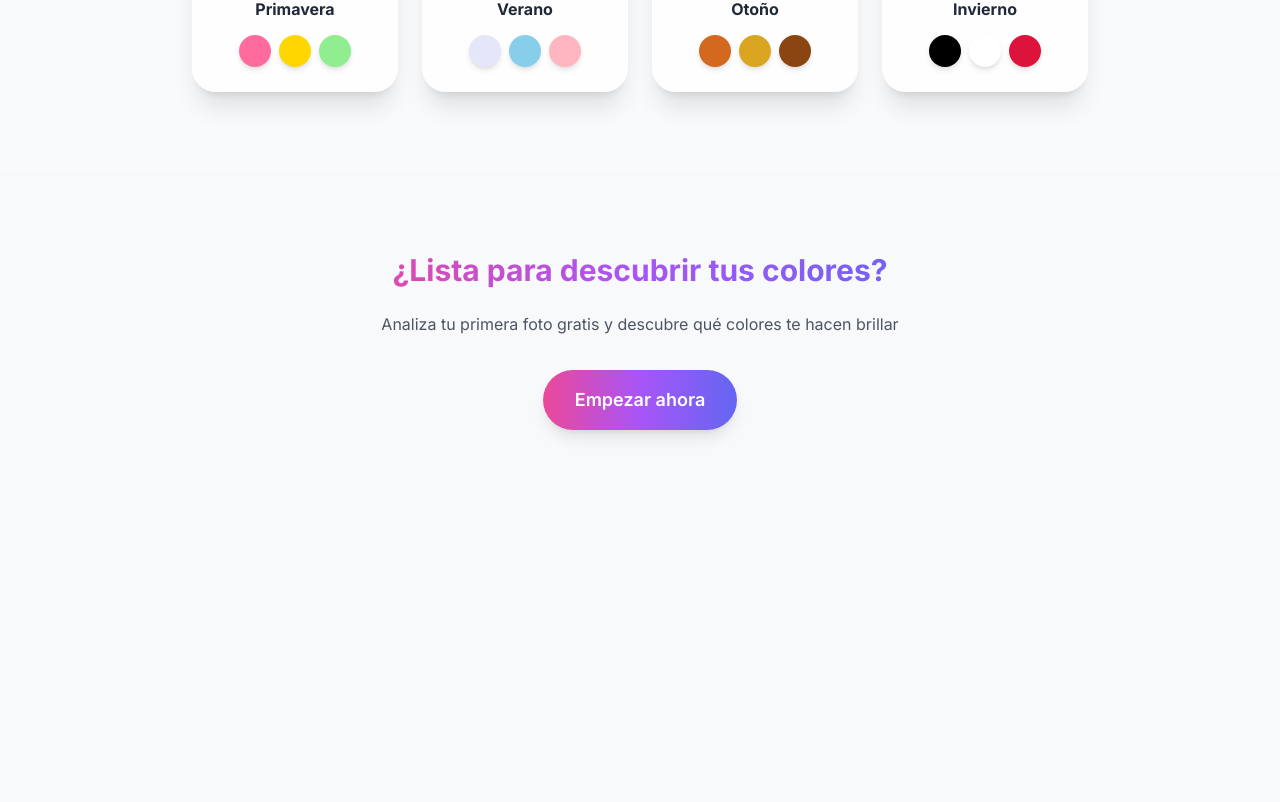
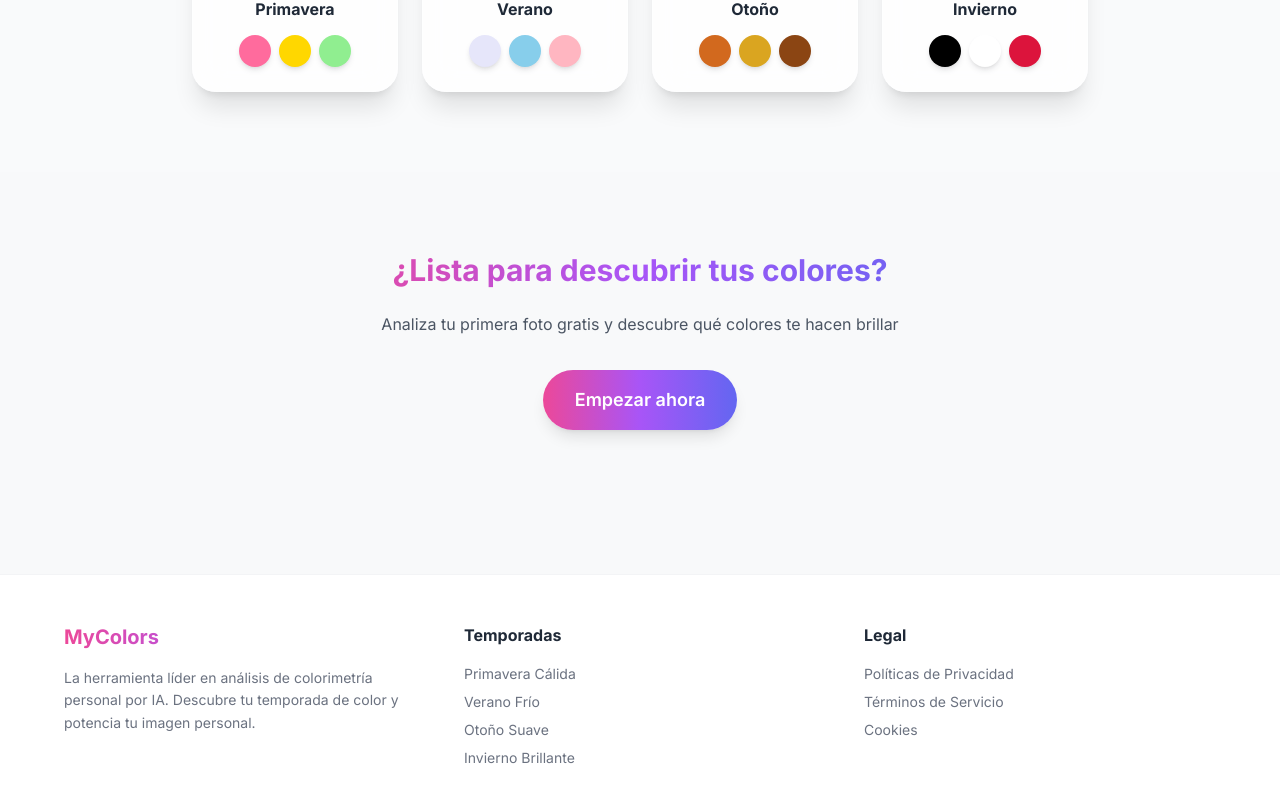
Before and after one commit to ocellll/MyColors, a React (Vite) app: page / in a window 1280 px wide. Shown: the part 1962-2764 px from the top of the page. Before the commit the page ends 2536 px from the top, so only its background shows below. Built offline with nearby package versions, Linux system fonts and the light colour scheme.

Commit message:
analytics y seo

```diff
--- a/index.html
+++ b/index.html
@@ -6,30 +6,47 @@
   <link rel="icon" type="image/svg+xml" href="/favicon.svg" />
   <meta name="viewport" content="width=device-width, initial-scale=1.0" />
 
+  <!-- Google tag (gtag.js) -->
+  <script async src="https://www.googletagmanager.com/gtag/js?id=G-TTVCXPR62V"></script>
+  <script>
+    window.dataLayer = window.dataLayer || [];
+    function gtag() { dataLayer.push(arguments); }
+    gtag('js', new Date());
+
+    gtag('config', 'G-TTVCXPR62V');
+  </script>
+
   <!-- Primary Meta Tags -->
-  <title>MyColors - Descubre los colores que te hacen brillar</title>
-  <meta name="title" content="MyColors - Descubre los colores que te hacen brillar" />
+  <title>MyColors - Test de Colorimetría Online Gratis | Tu Temporada de Color</title>
+  <meta name="title" content="MyColors - Test de Colorimetría Online Gratis | Tu Temporada de Color" />
   <meta name="description"
-    content="Analiza tu foto y descubre tu temporada de color personal. Obtén una paleta de colores personalizada que realza tu belleza natural." />
+    content="Descubre tu paleta de colores ideal con nuestro test de colorimetría online. Analiza tu tono de piel y descubre si eres Primavera, Verano, Otoño o Invierno gratis." />
+  <meta name="keywords"
+    content="colorimetría, test de color online, temporada de color, paleta de colores personal, asesoría de imagen gratis, cómo saber qué colores me quedan bien" />
+  <link rel="canonical" href="https://mycolors.app/" />
 
   <!-- Open Graph / Facebook -->
   <meta property="og:type" content="website" />
   <meta property="og:url" content="https://mycolors.app/" />
-  <meta property="og:title" content="MyColors - Descubre los colores que te hacen brillar" />
+  <meta property="og:title" content="MyColors - Test de Colorimetría Online Gratis" />
   <meta property="og:description"
-    content="Analiza tu foto y descubre tu temporada de color personal. Obtén una paleta de colores personalizada." />
+    content="Descubre tu paleta de colores ideal. Analiza tu foto y descubre tu temporada de color personal gratis." />
   <meta property="og:image" content="https://mycolors.app/og-image.jpg" />
 
   <!-- Twitter -->
   <meta property="twitter:card" content="summary_large_image" />
   <meta property="twitter:url" content="https://mycolors.app/" />
-  <meta property="twitter:title" content="MyColors - Descubre los colores que te hacen brillar" />
-  <meta property="twitter:description" content="Analiza tu foto y descubre tu temporada de color personal." />
+  <meta property="twitter:title" content="MyColors - Test de Colorimetría Online Gratis" />
+  <meta property="twitter:description"
+    content="Descubre tu paleta de colores ideal con nuestro análisis de colorimetría por IA." />
   <meta property="twitter:image" content="https://mycolors.app/og-image.jpg" />
 
   <!-- Google AdSense -->
   <script async src="https://pagead2.googlesyndication.com/pagead/js/adsbygoogle.js?client=ca-pub-6468719418870560"
     crossorigin="anonymous"></script>
+
+  <!-- Sitemap Link -->
+  <link rel="sitemap" type="application/xml" title="Sitemap" href="/sitemap.xml" />
 
   <!-- Fonts -->
   <link rel="preconnect" href="https://fonts.googleapis.com">
@@ -41,12 +58,22 @@
   <script type="application/ld+json">
     {
       "@context": "https://schema.org",
-      "@type": "WebApplication",
+      "@type": "SoftwareApplication",
       "name": "MyColors",
-      "description": "Analiza tu foto y descubre tu temporada de color personal",
+      "description": "Herramienta de análisis de colorimetría online. Encuentra tu temporada de color (Primavera, Verano, Otoño, Invierno) analizando una foto de tu rostro.",
       "url": "https://mycolors.app",
       "applicationCategory": "LifestyleApplication",
-      "operatingSystem": "Web"
+      "operatingSystem": "Web",
+      "offers": {
+        "@type": "Offer",
+        "price": "0.00",
+        "priceCurrency": "USD"
+      },
+      "aggregateRating": {
+        "@type": "AggregateRating",
+        "ratingValue": "4.9",
+        "reviewCount": "1250"
+      }
     }
     </script>
 </head>
--- a/src/App.jsx
+++ b/src/App.jsx
@@ -3,6 +3,7 @@ import Header from './components/Header'
 import UploadSection from './components/UploadSection'
 import ResultsPage from './components/ResultsPage'
 import UpgradeModal from './components/UpgradeModal'
+import Footer from './components/Footer'
 import { analyzeImage } from './utils/colorAnalysis'
 import { determineSeason } from './utils/seasonDetection'
 import { SEASON_PALETTES } from './data/seasonColors'
@@ -171,6 +172,8 @@ function App() {
                 )}
             </main>
 
+            <Footer />
+
             {/* Upgrade Modal */}
             {showUpgradeModal && (
                 <UpgradeModal
--- /dev/null
+++ b/src/components/Footer.jsx
@@ -0,0 +1,43 @@
+function Footer() {
+    return (
+        <footer className="bg-white border-t border-gray-100 py-12 px-4">
+            <div className="max-w-6xl mx-auto">
+                <div className="grid md:grid-cols-3 gap-12 mb-12">
+                    <div>
+                        <h4 className="text-xl font-bold text-gradient mb-4">MyColors</h4>
+                        <p className="text-gray-500 text-sm leading-relaxed">
+                            La herramienta líder en análisis de colorimetría personal por IA.
+                            Descubre tu temporada de color y potencia tu imagen personal.
+                        </p>
+                    </div>
+                    <div>
+                        <h4 className="font-bold text-gray-800 mb-4">Temporadas</h4>
+                        <ul className="space-y-2 text-sm text-gray-500">
+                            <li>Primavera Cálida</li>
+                            <li>Verano Frío</li>
+                            <li>Otoño Suave</li>
+                            <li>Invierno Brillante</li>
+                        </ul>
+                    </div>
+                    <div>
+                        <h4 className="font-bold text-gray-800 mb-4">Legal</h4>
+                        <ul className="space-y-2 text-sm text-gray-500">
+                            <li>Políticas de Privacidad</li>
+                            <li>Términos de Servicio</li>
+                            <li>Cookies</li>
+                        </ul>
+                    </div>
+                </div>
+                <div className="pt-8 border-t border-gray-50 flex flex-col md:flex-row justify-between items-center gap-4 text-sm text-gray-400">
+                    <p>© 2024 MyColors. Todos los derechos reservados.</p>
+                    <div className="flex gap-6">
+                        <a href="#" className="hover:text-purple-500 transition-colors">Instagram</a>
+                        <a href="#" className="hover:text-purple-500 transition-colors">TikTok</a>
+                    </div>
+                </div>
+            </div>
+        </footer>
+    )
+}
+
+export default Footer
--- a/src/components/Header.jsx
+++ b/src/components/Header.jsx
@@ -28,8 +28,8 @@ function Header({ isPremium, onUpgradeClick, showBackButton, onBackClick }) {
                                 </svg>
                             </div>
                             <div>
-                                <h1 className="text-xl font-bold text-gradient">MyColors</h1>
-                                <p className="text-xs text-gray-500 hidden sm:block">Descubre tus colores</p>
+                                <h1 className="text-xl font-bold text-gradient">MyColors — Test de Color</h1>
+                                <p className="text-xs text-gray-500 hidden sm:block">Análisis de colorimetría personal</p>
                             </div>
                         </div>
                     </div>
```
Also changed, not shown: public/ads.txt (added), public/robots.txt (added), 1 other file (tests, documents, lock files or other folders).
